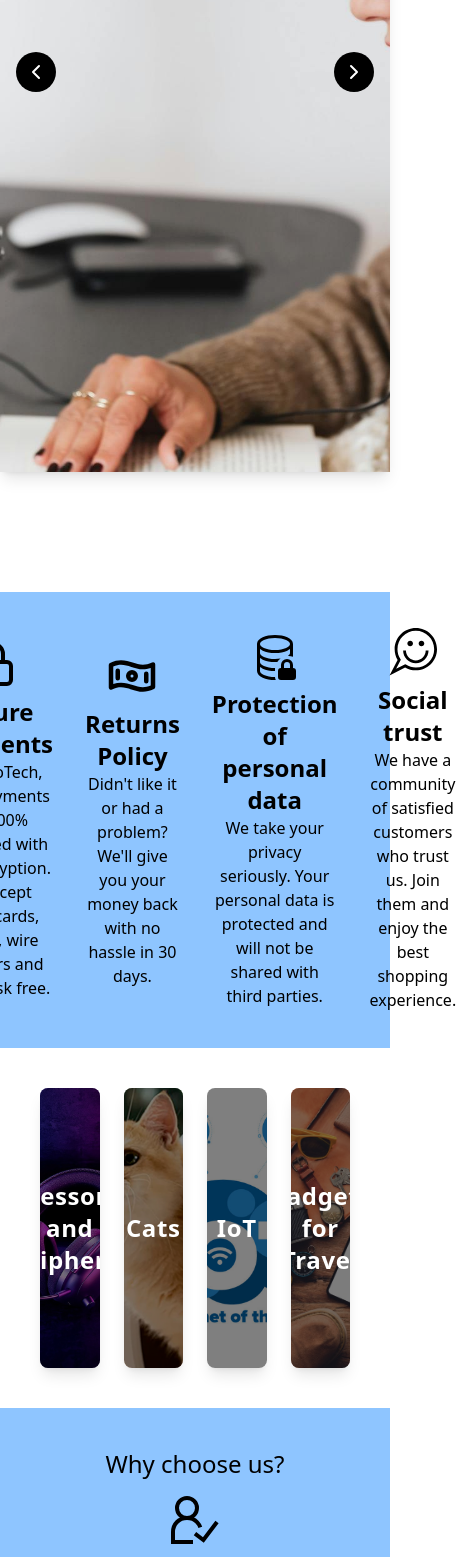
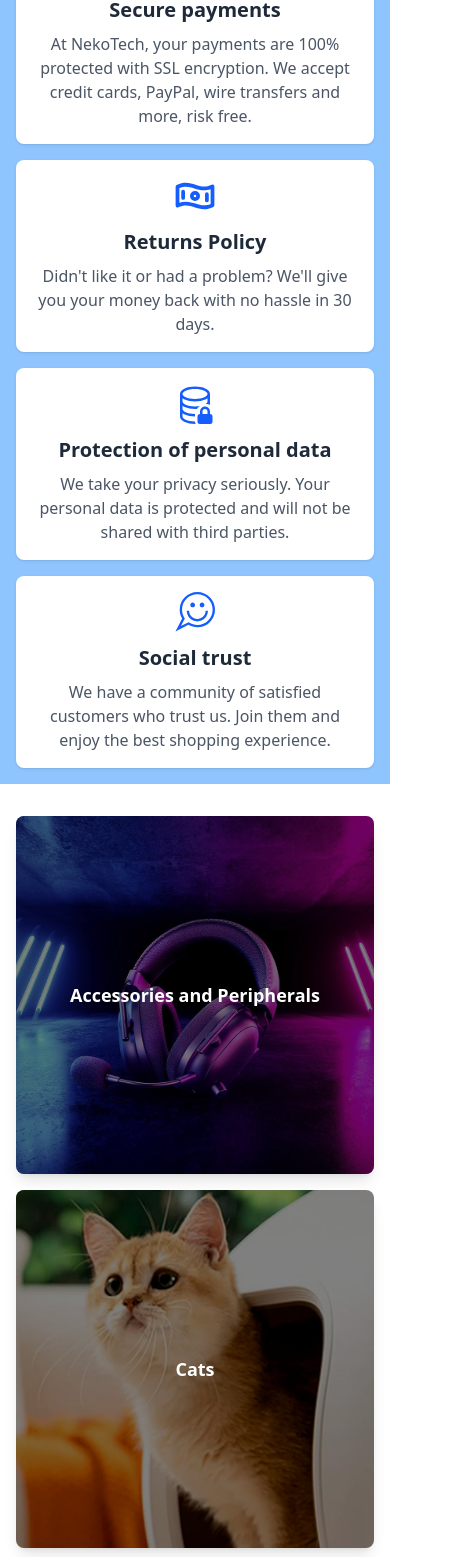
Before and after one commit to DafneCraft/my-store, a React (Vite) app: page / in a window 390 px wide. Shown: the part 328-1885 px from the top of the page, 472 px wide, since content can reach past the window. Built offline with nearby package versions, Linux system fonts and the light colour scheme.

Commit message:
Mejoras responsive

```diff
--- a/src/component/HomeSections.jsx
+++ b/src/component/HomeSections.jsx
@@ -176,8 +176,8 @@ export default function HomeSections() {
     },
   ];
   return (
-    <div className="pt-30 min-h-screen">
-      <div className="flex justify-center p-5 bg-blue-300">
+    <div>
+      <div className="flex flex-wrap justify-center gap-4 sm:gap-6 lg:gap-8 p-4 sm:p-6 lg:p-8 bg-blue-300">
         {Section1Variable.map((item, index) => (
           <Section1Component
             key={index}
@@ -188,31 +188,38 @@ export default function HomeSections() {
         ))}
       </div>
       {/*Section 2 */}
-      <div className="flex flex-col items-center justify-center p-10">
-        <div className="grid grid-cols-4 gap-6">
+      <div className="flex flex-col items-center justify-center py-8 px-4 sm:px-6 lg:px-8">
+        <div className="w-full max-w-7xl mx-auto">
+          <div className="grid grid-cols-1 sm:grid-cols-2 md:grid-cols-3 lg:grid-cols-4 gap-4 sm:gap-6">
             {Section2Variable.map((item, index) => (
               <Section2Component
                 key={index}
                 name={item.title}
                 imageUrl={item.image}
-              flex-col
                 link={item.link}
               />
             ))}
           </div>
         </div>
+      </div>
       {/*Section 3 */}
-      <div className="flex flex-col items-center justify-center p-10 bg-blue-300">
-        <h2 className="text-2xl">Why choose us?</h2>
-        <div>
+      <div className="flex flex-col items-center justify-center py-12 px-4 sm:px-6 lg:px-8 bg-blue-300">
+        <div className="w-full max-w-7xl mx-auto">
+          <h2 className="text-2xl sm:text-3xl md:text-4xl font-bold text-center text-gray-900 mb-8 sm:mb-12">
+            Why choose us?
+          </h2>
+
+          <div className="flex flex-col justify-center lg:flex-row gap-6 sm:gap-8">
             {Section3Variable.map((item, index) => (
               <Section1Component
                 key={index}
                 icon={item.icon}
                 title={item.title}
                 content={item.content}
+                className="flex-1" // Para que ocupen igual espacio
               />
             ))}
+          </div>
         </div>
       </div>
       {/*Section 4 */}
@@ -261,10 +268,16 @@ export default function HomeSections() {
 
 function Section1Component({ icon: IconComponent, title, content }) {
   return (
-    <div className="flex flex-col items-center justify-center p-4">
-      {IconComponent && <IconComponent size={48} />}
-      <h2 className="mt-2 font-bold text-2xl text-center">{title}</h2>
-      <p className="text-center text-1xl text-black">{content}</p>
+    <div className="flex flex-col items-center justify-center w-full sm:w-[calc(50%-1rem)] md:w-[calc(33.333%-1.5rem)] lg:w-[calc(25%-2rem)] p-4 sm:p-6 bg-white rounded-lg shadow-sm hover:shadow-md transition-shadow duration-300">
+      {IconComponent && (
+        <IconComponent className="w-10 h-10 sm:w-12 sm:h-12 text-blue-600" />
+      )}
+      <h2 className="mt-3 font-bold text-xl sm:text-2xl text-center text-gray-800">
+        {title}
+      </h2>
+      <p className="mt-2 text-center text-base sm:text-lg text-gray-600">
+        {content}
+      </p>
     </div>
   );
 }
@@ -273,24 +286,25 @@ export const Section2Component = ({ name, imageUrl, link }) => {
   return (
     <Link
       to={link}
-      className="group relative block h-70 overflow-hidden rounded-lg shadow-lg hover:shadow-xl transition-shadow duration-300"
+      className="group relative block w-full overflow-hidden rounded-lg shadow-lg hover:shadow-xl transition-all duration-300 aspect-square"
     >
       {/* Imagen de fondo */}
       <img
         src={imageUrl}
         alt={name}
-        className="w-70 h-70 object-cover transition-transform duration-500 group-hover:scale-105"
+        className="w-full h-full object-cover transition-transform duration-500 group-hover:scale-105"
+        loading="lazy"
       />
 
       {/* Overlay semitransparente */}
       <div
         style={{ backgroundColor: "rgba(0,0,0,0.5)" }}
-        className="absolute inset-0 group-hover:bg-opacity-40 transition-all duration-300"
+        className="absolute inset-0 bg-opacity-50 group-hover:bg-opacity-40 transition-all duration-300"
       />
 
       {/* Texto */}
-      <div className="absolute inset-0 flex items-center justify-center">
-        <h3 className="text-white text-2xl font-bold tracking-wide text-center px-4 py-2 rounded-lg transform group-hover:scale-110 transition-transform duration-300">
+      <div className="absolute inset-0 flex items-center justify-center p-2">
+        <h3 className="text-white text-lg sm:text-xl md:text-2xl font-bold text-center px-3 py-2 transform group-hover:scale-105 transition-transform duration-300">
           {name}
         </h3>
       </div>
--- a/src/component/ImagesCarousel.jsx
+++ b/src/component/ImagesCarousel.jsx
@@ -48,13 +48,14 @@ export default function ImageCarousel() {
   }, [nextSlide]);
 
   return (
-    <div className="max-w-10xl mx-auto">
+    <div className="w-full">
       <div className="relative overflow-hidden shadow-lg">
-        <div className="relative h-200">
+        {/* Contenedor del carrusel - full height en pantallas grandes */}
+        <div className="relative h-60 sm:h-80 md:h-screen max-h-[32rem] lg:max-h-[48rem] xl:max-h-none">
           {images.map((image, index) => (
             <div
               key={index}
-              className={`absolute top-0 left-0 w-full h-full transition-opacity duration-500 ease-in-out ${
+              className={`absolute inset-0 transition-opacity duration-500 ease-in-out ${
                 index === currentIndex ? "opacity-100 z-10" : "opacity-0 z-0"
               }`}
             >
@@ -62,21 +63,26 @@ export default function ImageCarousel() {
                 src={image.src}
                 alt={image.alt}
                 className="w-full h-full object-cover"
+                loading="lazy"
               />
             </div>
           ))}
         </div>
+
+        {/* Botones de navegación - tamaño responsivo */}
         <button
           onClick={prevSlide}
-          className="absolute top-1/2 left-4 transform -translate-y-1/2 bg-black bg-opacity-50 text-white p-2 rounded-full hover:bg-opacity-75 cursor-pointer focus:outline-none z-20"
+          className="absolute top-1/2 left-4 transform -translate-y-1/2 bg-black bg-opacity-50 text-white p-2 sm:p-3 rounded-full hover:bg-opacity-75 cursor-pointer focus:outline-none z-20 transition-all"
+          aria-label="Previous image"
         >
-          <ChevronLeft size={24} />
+          <ChevronLeft className="w-6 h-6 sm:w-8 sm:h-8" />
         </button>
         <button
           onClick={nextSlide}
-          className="absolute top-1/2 right-4 transform -translate-y-1/2 bg-black bg-opacity-50 text-white p-2 rounded-full hover:bg-opacity-75 cursor-pointer focus:outline-none z-20"
+          className="absolute top-1/2 right-4 transform -translate-y-1/2 bg-black bg-opacity-50 text-white p-2 sm:p-3 rounded-full hover:bg-opacity-75 cursor-pointer focus:outline-none z-20 transition-all"
+          aria-label="Next image"
         >
-          <ChevronRight size={24} />
+          <ChevronRight className="w-6 h-6 sm:w-8 sm:h-8" />
         </button>
       </div>
     </div>
```
Lines whose indentation alone changed are shown as unchanged.
